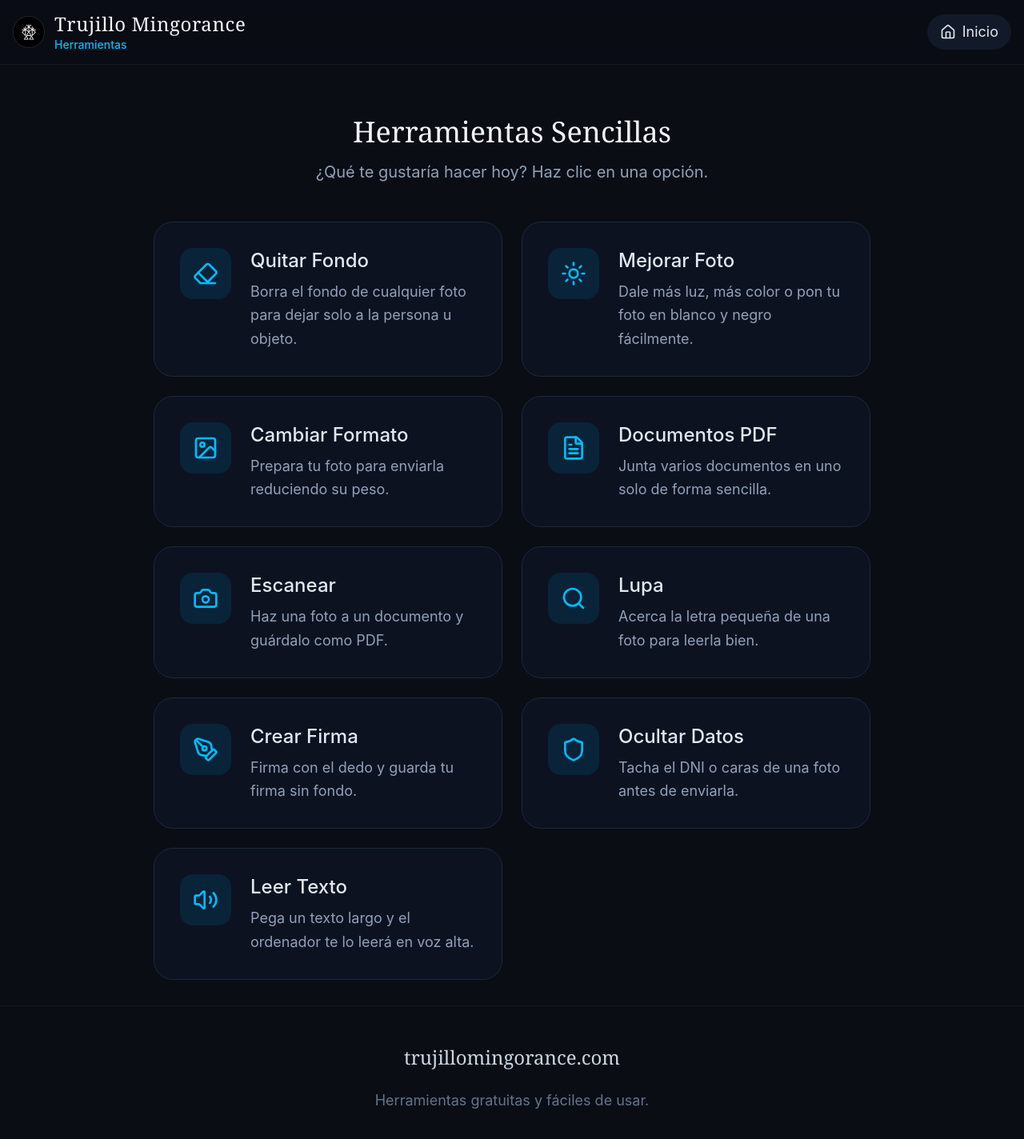
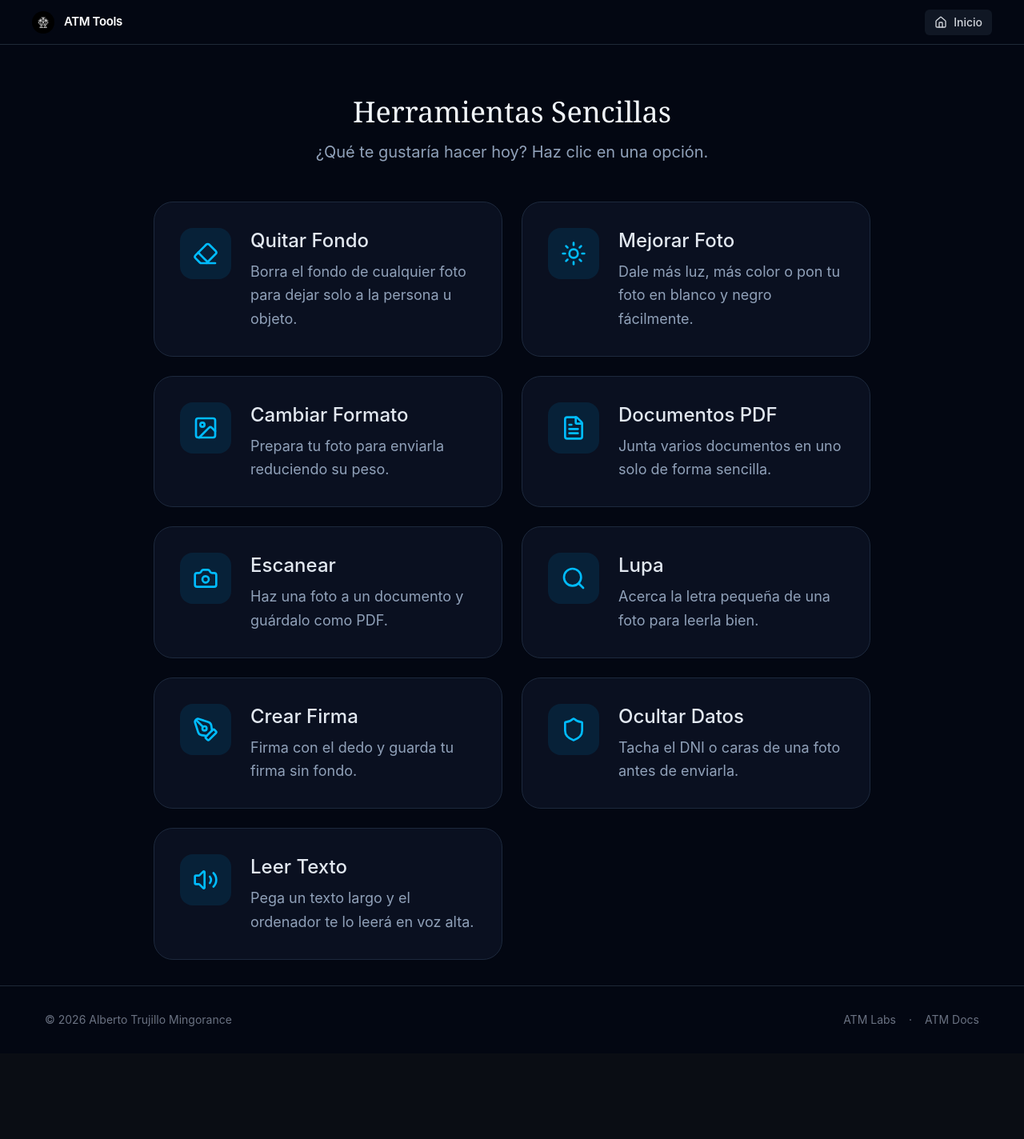
Before and after one commit to ATM-Software-Labs/atm-tools, a React (Vite) app: page / in a window 1280 px wide. Shown: the top 1424 px of the page at 80% size. After the commit the page ends 1317 px from the top, so only its background shows below. Built offline with nearby package versions, Linux system fonts and the light colour scheme.

Commit message:
style: Match ATM Docs layout structure for Navbar and Footer

```diff
--- /dev/null
+++ b/deployments.json
@@ -0,0 +1 @@
+{"success":false,"errors":[{"code":10000,"message":"Authentication error"}],"messages":[],"result":null}
--- a/src/components/layout/Footer.tsx
+++ b/src/components/layout/Footer.tsx
@@ -2,19 +2,20 @@ import React from 'react';
 
 export function Footer() {
   return (
-    <footer className="w-full border-t border-slate-800/50 bg-[#0a0d14] py-12 mt-auto">
-      <div className="container mx-auto px-4 flex flex-col items-center justify-center gap-6">
-        <a
-          href="https://trujillomingorance.com"
-          target="_blank"
-          rel="noopener noreferrer"
-          className="text-2xl font-serif text-slate-300 hover:text-sky-400 transition-colors"
-        >
-          trujillomingorance.com
-        </a>
-        <p className="text-lg text-slate-500">
-          Herramientas gratuitas y fáciles de usar.
-        </p>
+    <footer className="w-full border-t border-[#1f2937] bg-[#030712] py-8 mt-auto">
+      <div className="container mx-auto px-4 flex flex-col md:flex-row items-center justify-between text-sm text-gray-500 max-w-[1200px]">
+        <div className="flex items-center gap-2 mb-4 md:mb-0">
+          <span>&copy; {new Date().getFullYear()} Alberto Trujillo Mingorance</span>
+        </div>
+        <div className="flex items-center gap-4">
+          <a href="https://trujillomingorance.com" target="_blank" rel="noopener noreferrer" className="hover:text-gray-300 transition-colors">
+            ATM Labs
+          </a>
+          <span>&middot;</span>
+          <a href="https://guides.trujillomingorance.com" target="_blank" rel="noopener noreferrer" className="hover:text-gray-300 transition-colors">
+            ATM Docs
+          </a>
+        </div>
       </div>
     </footer>
   );
--- a/src/components/layout/Layout.tsx
+++ b/src/components/layout/Layout.tsx
@@ -4,7 +4,7 @@ import { Footer } from './Footer';
 
 export function Layout({ children }: { children: React.ReactNode }) {
   return (
-    <div className="min-h-screen flex flex-col bg-[#0a0d14] font-sans">
+    <div className="min-h-screen flex flex-col bg-[#030712] font-sans">
       <Navbar />
       <main className="flex-1 container mx-auto px-4 py-8">
         {children}
--- a/src/components/layout/Navbar.tsx
+++ b/src/components/layout/Navbar.tsx
@@ -3,25 +3,23 @@ import { Home } from 'lucide-react';
 
 export function Navbar() {
   return (
-    <nav className="sticky top-0 z-50 w-full border-b border-slate-800/50 bg-[#0a0d14]/90 backdrop-blur-md">
-      <div className="container mx-auto px-4 h-20 flex items-center justify-between">
-        <a href="/" className="flex items-center gap-3 hover:opacity-80 transition-opacity">
-          {/* Logo Minimalista de Trujillo Mingorance */}
-          <img src="/avatar.png" alt="Trujillo Mingorance Logo" className="w-10 h-10 rounded-full border border-slate-700/50" />
-          <div className="flex flex-col">
-            <span className="font-serif text-2xl font-medium text-slate-100 tracking-wide">Trujillo Mingorance</span>
-            <span className="text-sm text-sky-400 font-medium">Herramientas</span>
-          </div>
+    <header className="sticky top-0 z-50 w-full border-b border-[#1f2937] bg-[#030712] h-14 flex items-center px-4 md:px-6">
+      <div className="flex items-center justify-between w-full max-w-[1200px] mx-auto">
+        <a href="/" className="flex items-center gap-3 no-underline text-white hover:opacity-80 transition-opacity">
+          <img src="/avatar.png" alt="" className="w-7 h-7 rounded-full" />
+          <span className="font-semibold text-[15px] tracking-tight">ATM Tools</span>
         </a>
 
-        <button
-          onClick={() => window.location.reload()}
-          className="flex items-center gap-2 px-4 py-2 rounded-full bg-slate-800/50 hover:bg-slate-700 text-slate-200 transition-colors"
-        >
-          <Home size={20} />
-          <span className="text-lg">Inicio</span>
-        </button>
+        <div className="flex items-center gap-4">
+          <button
+            onClick={() => window.location.reload()}
+            className="flex items-center gap-2 px-3 py-1.5 rounded-md bg-[#1f2937]/50 hover:bg-[#1f2937] text-gray-300 transition-colors text-sm font-medium"
+          >
+            <Home size={16} />
+            <span>Inicio</span>
+          </button>
+        </div>
       </div>
-    </nav>
+    </header>
   );
 }
```
